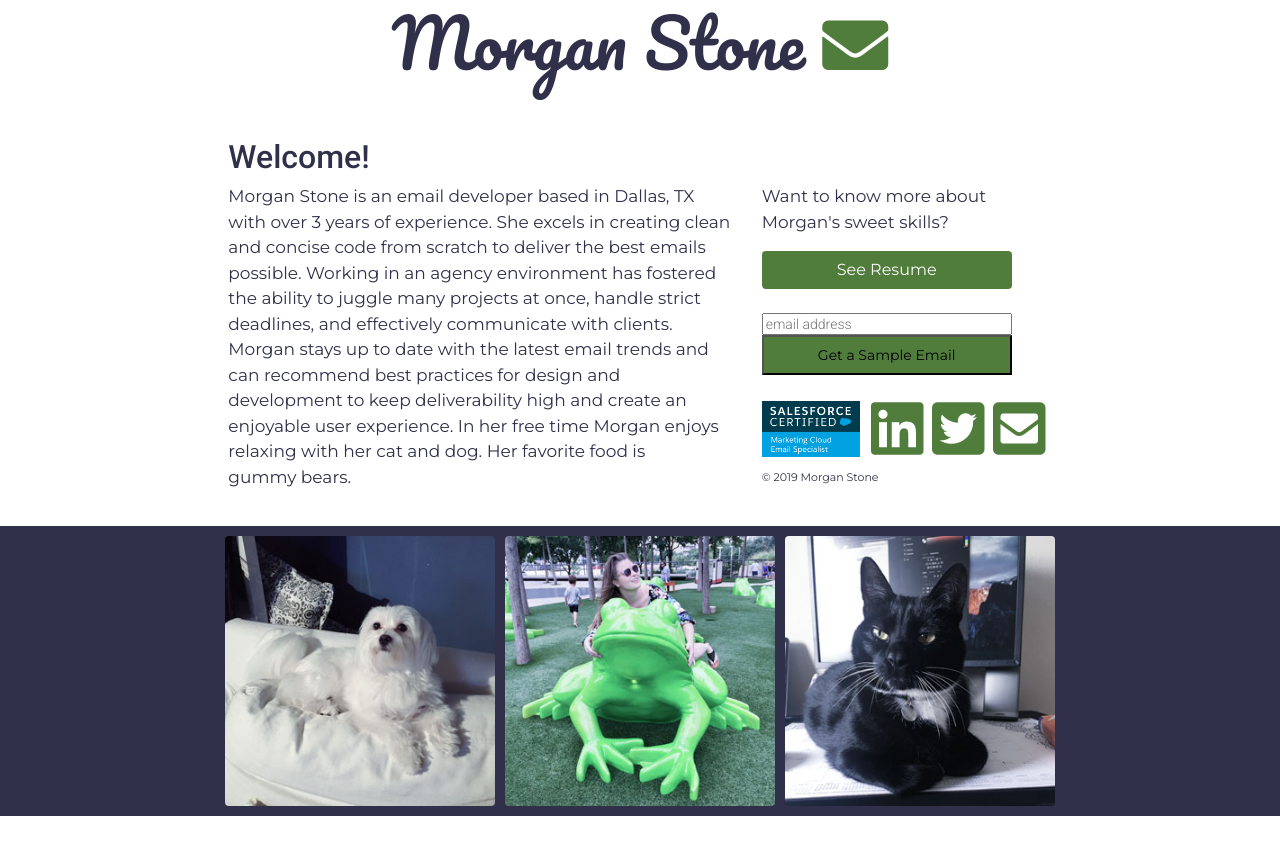
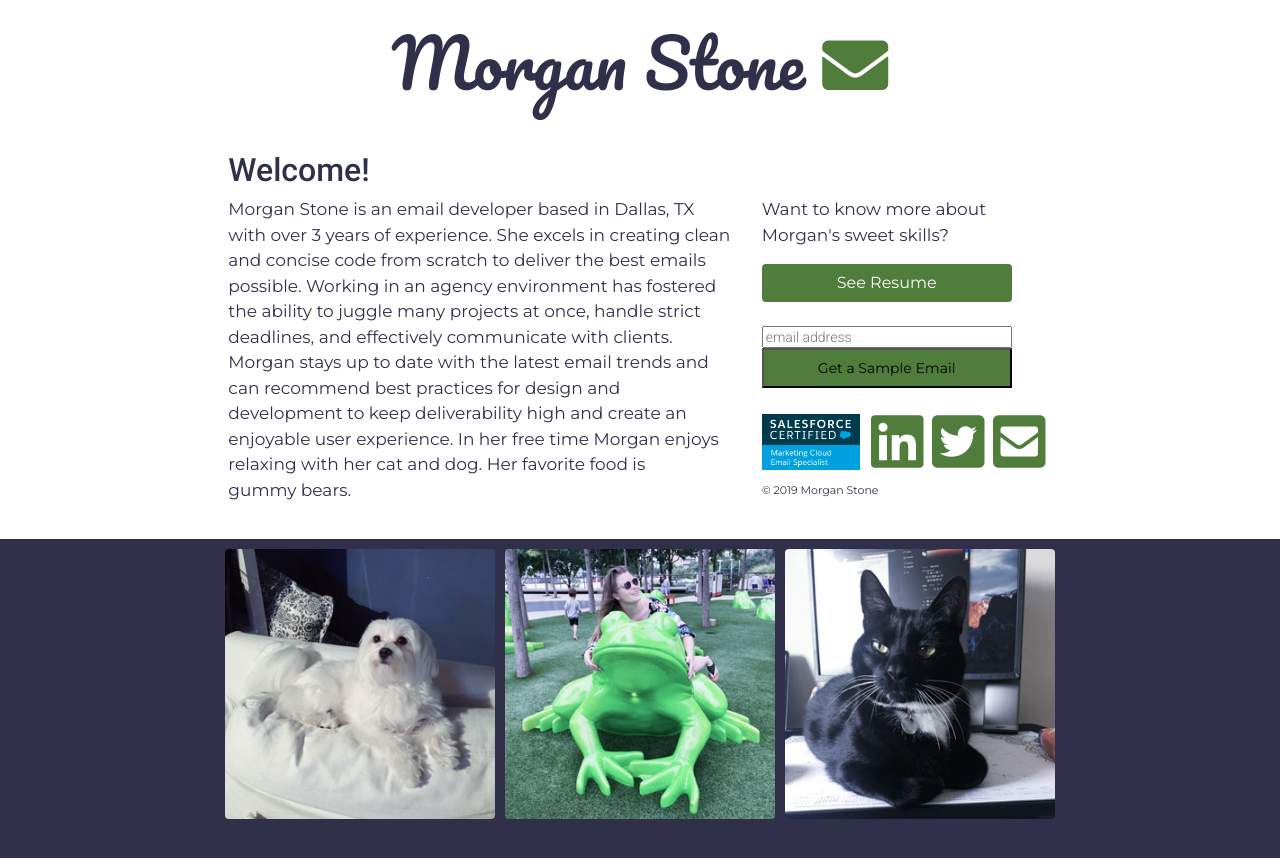
Before and after one commit to morgancodes/morgancodes.github.io, a Jekyll site: the page built from index.md, in a window 1280 px wide. Shown: the top 858 px of the page. Built offline with Jekyll 4.4.1, drawn with Linux system fonts in a browser that asks for light colours; nearby versions of some CDN libraries; comment, search, counter and statistics services are not loaded.

Commit message:
Changed background color

```diff
--- a/_sass/styles_lp.scss
+++ b/_sass/styles_lp.scss
@@ -1,3 +1,6 @@
+html{
+	background-color:#30304b;
+}
 body{
 	background-color:#fff;
 	color:#30304b;
@@ -9,7 +12,7 @@ body{
 .morgan{
 	font-family:'Pacifico',Arial,sans-serif;
 	font-size:66px;
-	margin:10px 10px 60px;
+	padding:30px 10px 45px;
 	text-align:center;
 	line-height:64px;
 }
@@ -104,8 +107,3 @@ h2{
 		margin-right:auto !important;
 	}
 }
-@media (max-width: 516px) {
-	.morgan{
-		margin-bottom:40px;
-	}
-}
```
